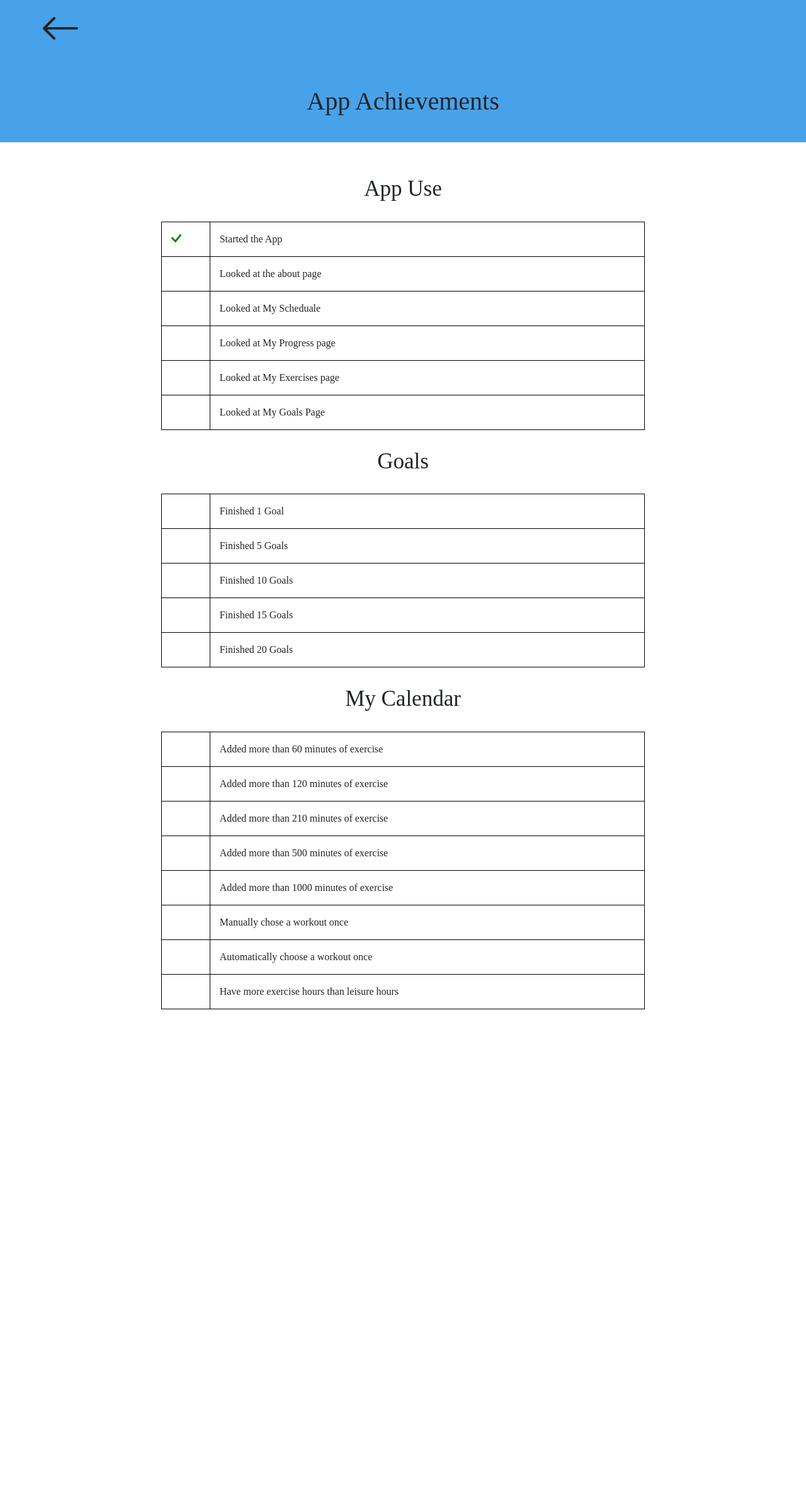
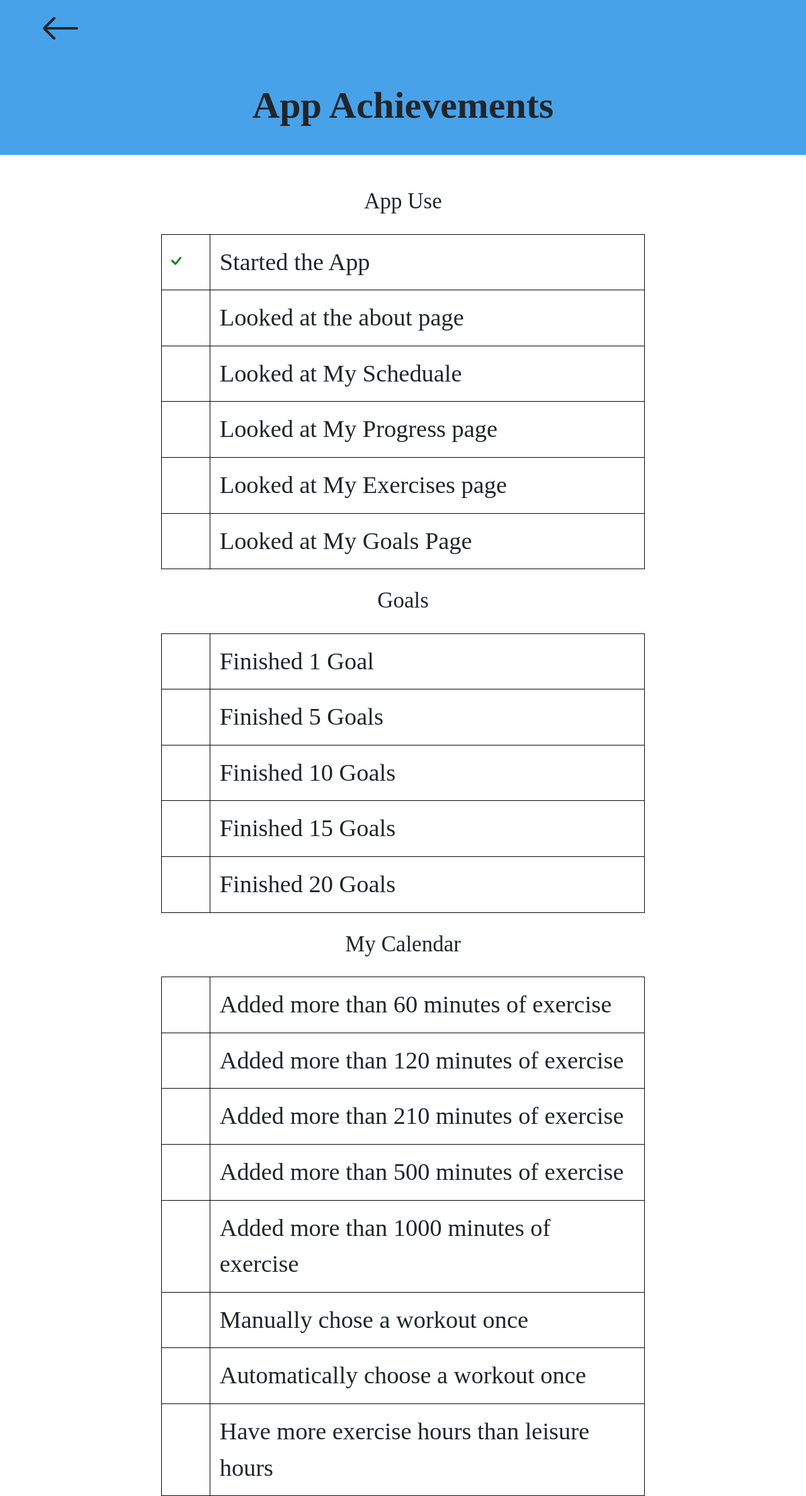
Before and after one commit to vhlee7/cs160-final-proj, a Django app: page /fitness/achievements/ in a window 1280 px wide. Shown: the whole page at 63% size. Before the commit the page ends 1603 px from the top, so only its background shows below. Run offline with Django 3.2, Linux system fonts and the light colour scheme; some libraries are stand-ins or nearby versions.

Commit message:
updated font sizes

```diff
--- a/fitness/templates/fitness/achievements.html
+++ b/fitness/templates/fitness/achievements.html
@@ -47,6 +47,10 @@
             width: 10%;
         }
 
+         .goalText {
+            font-size: 3vw;
+        }
+
 
         </style>
 </head>
@@ -55,7 +59,7 @@
 
         <div style = "background-color: #48A2E9;">
         <i class="bi bi-arrow-left" onclick="goBack()" style="font-size:4em; margin-left:5%; font-weight:bold;"></i>
-        <div class="text-block-1">App Achievements</div>
+        <div class="text-block-1"> <h1>App Achievements</h1></div>
         </div>
         <br><br>
 
@@ -65,32 +69,32 @@
             <table class="tableStyle">
                 <tr>
                     <td id="one" class="checkWidth"></td>
-                    <td>Started the App</td>
+                    <td class='goalText'>Started the App</td>
                 </tr>
 
                 <tr>
                     <td id="two" class="checkWidth"></td>
-                    <td>Looked at the about page</td>
+                    <td class='goalText'>Looked at the about page</td>
                 </tr>
 
                 <tr>
                     <td id="three" class="checkWidth"></td>
-                    <td>Looked at My Scheduale</td>
+                    <td class='goalText'>Looked at My Scheduale</td>
                 </tr>
 
                 <tr>
                     <td id="four" class="checkWidth"></td>
-                    <td>Looked at My Progress page</td>
+                    <td class='goalText'>Looked at My Progress page</td>
                 </tr>
 
                 <tr>
                     <td id="five" class="checkWidth"></td>
-                    <td>Looked at My Exercises page</td>
+                    <td class='goalText'>Looked at My Exercises page</td>
                 </tr>
 
                 <tr>
                     <td id="six" class="checkWidth"></td>
-                    <td>Looked at My Goals Page</td>
+                    <td class='goalText'>Looked at My Goals Page</td>
                 </tr>
 
 
@@ -103,27 +107,27 @@
 
                 <tr>
                     <td id="seven" class="checkWidth"></td>
-                    <td>Finished 1 Goal</td>
+                    <td class='goalText'>Finished 1 Goal</td>
                 </tr>
 
                 <tr>
                     <td id="eight" class="checkWidth"></td>
-                    <td>Finished 5 Goals</td>
+                    <td class='goalText'>Finished 5 Goals</td>
                 </tr>
 
                 <tr>
                     <td id="nine" class="checkWidth"></td>
-                    <td>Finished 10 Goals</td>
+                    <td class='goalText'>Finished 10 Goals</td>
                 </tr>
 
                 <tr>
                     <td id="ten" class="checkWidth"></td>
-                    <td>Finished 15 Goals</td>
+                    <td class='goalText'>Finished 15 Goals</td>
                 </tr>
 
                 <tr>
                     <td id="eleven" class="checkWidth"></td>
-                    <td>Finished 20 Goals</td>
+                    <td class='goalText'>Finished 20 Goals</td>
                 </tr>
 
             </table>
@@ -137,41 +141,41 @@
 
                 <tr>
                     <td id="twelve" class="checkWidth"></td>
-                    <td>Added more than 60 minutes of exercise</td>
+                    <td class='goalText'>Added more than 60 minutes of exercise</td>
                 </tr>
 
                 <tr>
                     <td id="thirteen" class="checkWidth"></td>
-                    <td>Added more than 120 minutes of exercise</td>
+                    <td class='goalText'>Added more than 120 minutes of exercise</td>
                 </tr>
 
                 <tr>
                     <td id="fourteen" class="checkWidth"></td>
-                    <td>Added more than 210 minutes of exercise</td>
+                    <td class='goalText'>Added more than 210 minutes of exercise</td>
                 </tr>
 
                 <tr>
                     <td id="fifteen" class="checkWidth"></td>
-                    <td>Added more than 500 minutes of exercise</td>
+                    <td class='goalText'>Added more than 500 minutes of exercise</td>
                 </tr>
 
                 <tr>
                     <td id="sixteen" class="checkWidth"></td>
-                    <td>Added more than 1000 minutes of exercise</td>
+                    <td class='goalText'>Added more than 1000 minutes of exercise</td>
                 </tr>
 
                 <tr>
                     <td id="seventeen" class="checkWidth"></td>
-                    <td>Manually chose a workout once</td>
+                    <td class='goalText'>Manually chose a workout once</td>
                 </tr>
                 <tr>
                     <td id="eightteen" class="checkWidth"></td>
-                    <td>Automatically choose a workout once</td>
+                    <td class='goalText'>Automatically choose a workout once</td>
                 </tr>
 
                 <tr>
                     <td id="nineteen" class="checkWidth"></td>
-                    <td>Have more exercise hours than leisure hours</td>
+                    <td class='goalText'>Have more exercise hours than leisure hours</td>
                 </tr>
 
 
```
Also changed, not shown: fitness/templates/fitness/goal-progress-archive.html (+10 -4 lines).
